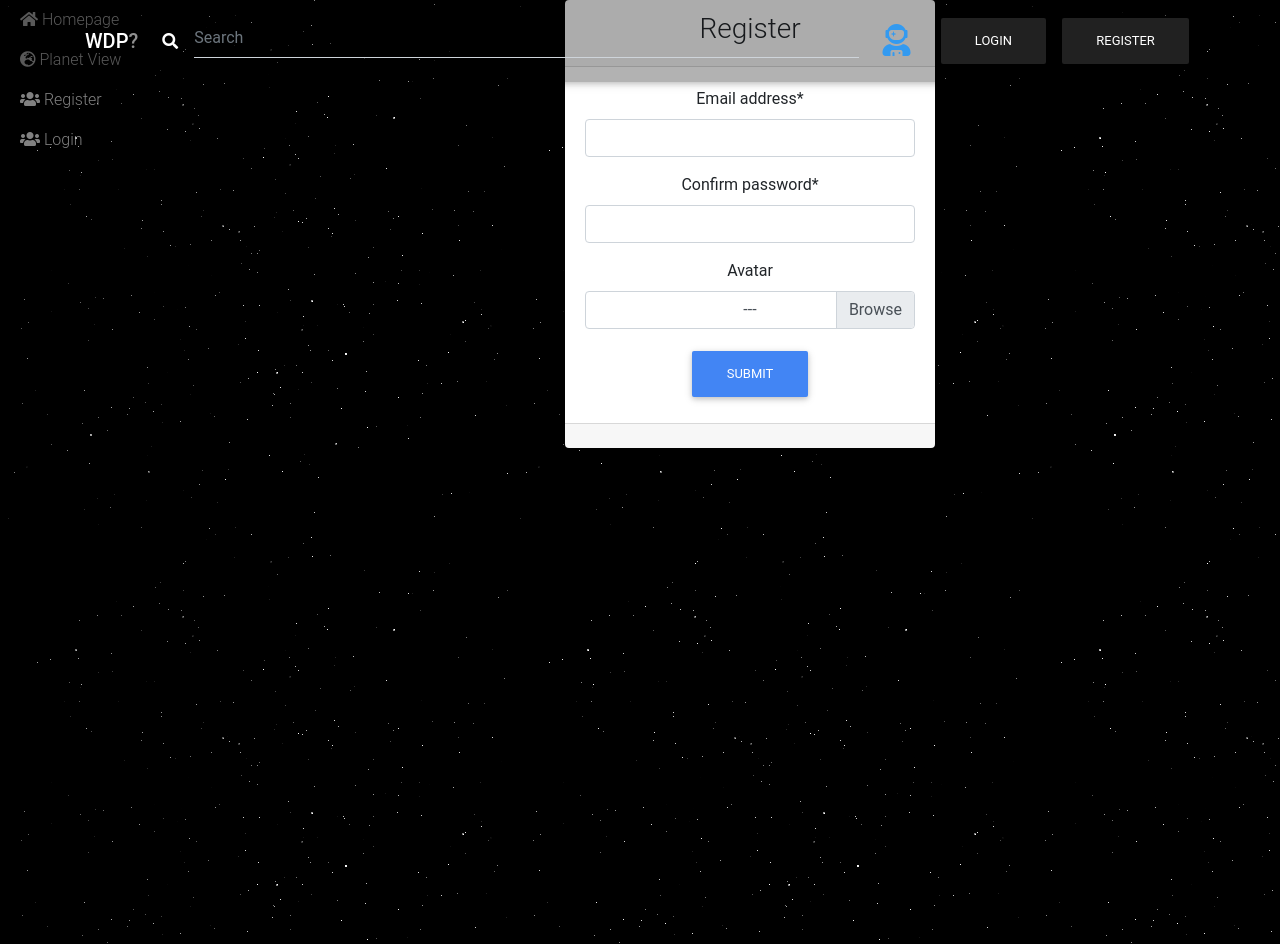
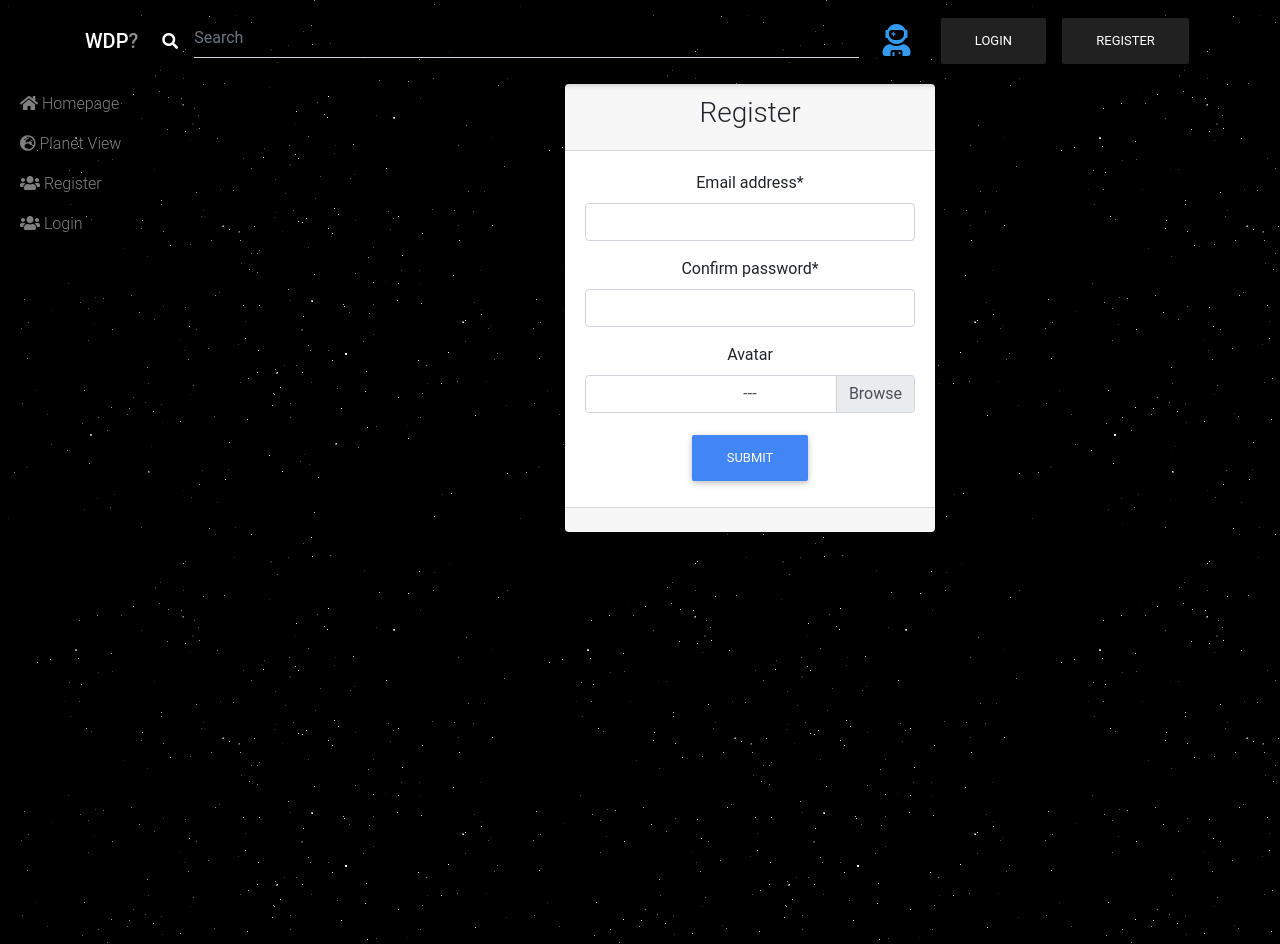
Before and after one commit to 09ubberboy90/WadThePlanet, a Django app: template templates/planet/register.html in a window 1280 px wide. Run offline with Django 3.2, Linux system fonts and the light colour scheme; the template is opened without the code that fills it: values that come from a table or form of the project are taken from there, others are empty; parts of the project's set-up code (start-up, migrations or seed data) failed here and were passed over; some libraries are stand-ins or nearby versions.

Commit message:
Fixed top padding/position of sidebar and content

```diff
--- a/static/css/main.css
+++ b/static/css/main.css
@@ -21,6 +21,7 @@
 .sidebar-container {
     z-index: 5;
     padding-left: 20px;
+    top: 84px;
     position: fixed;
     width: 220px;
     height: 100%;
@@ -37,9 +38,9 @@ body {
 
 .main-screen {
     background: transparent;
+    padding-top: 84px;
     padding-left: 220px;
 }
-
 
 @media (max-width: 992px) {
     .navbar:not(.top-nav-collapse) {
--- a/static/js/PageControls.js
+++ b/static/js/PageControls.js
@@ -1,4 +1,22 @@
-(function ($) {
+$(function() {
+    // Hide sidebar depending on size
+    $(window).resize(function () {
+        if ($(window).width() >= 975) {
+            $('.adder').addClass('collapse');
+        } else if ($(window).width() < 975) {
+            $('.adder').removeClass('collapse');
+        }
+    });
+
+    // Move sidebar to top bar depending on size
+    $('#menu').on('hidden.bs.collapse', function () {
+        $('.adder .sidebar-left').remove();
+    });
+    $('#menu').on('show.bs.collapse', function () {
+        $('.adder').prepend($('#sidebar').html());
+    });
+
+    // Trigger top bar animation on scrolling down
     var SCROLLING_NAVBAR_OFFSET_TOP = 50;
     $(window).on('scroll', function () {
         var $navbar = $('.navbar');
@@ -13,21 +31,4 @@
             }
         }
     });
-})(jQuery);
-$(function() {
-    $('#menu').on('hidden.bs.collapse', function () {
-        $('.adder .sidebar-left').remove();
-    })
-    $('#menu').on('show.bs.collapse', function () {
-        $('.adder').prepend($('#sidebar').html());
-    })
 });
-
-
-$(window).resize(function () {
-    if ($(window).width() >= 975) {
-        $('.adder').addClass('collapse');
-    } else if ($(window).width() < 975) {
-        $('.adder').removeClass('collapse');
-    }
-});
```
